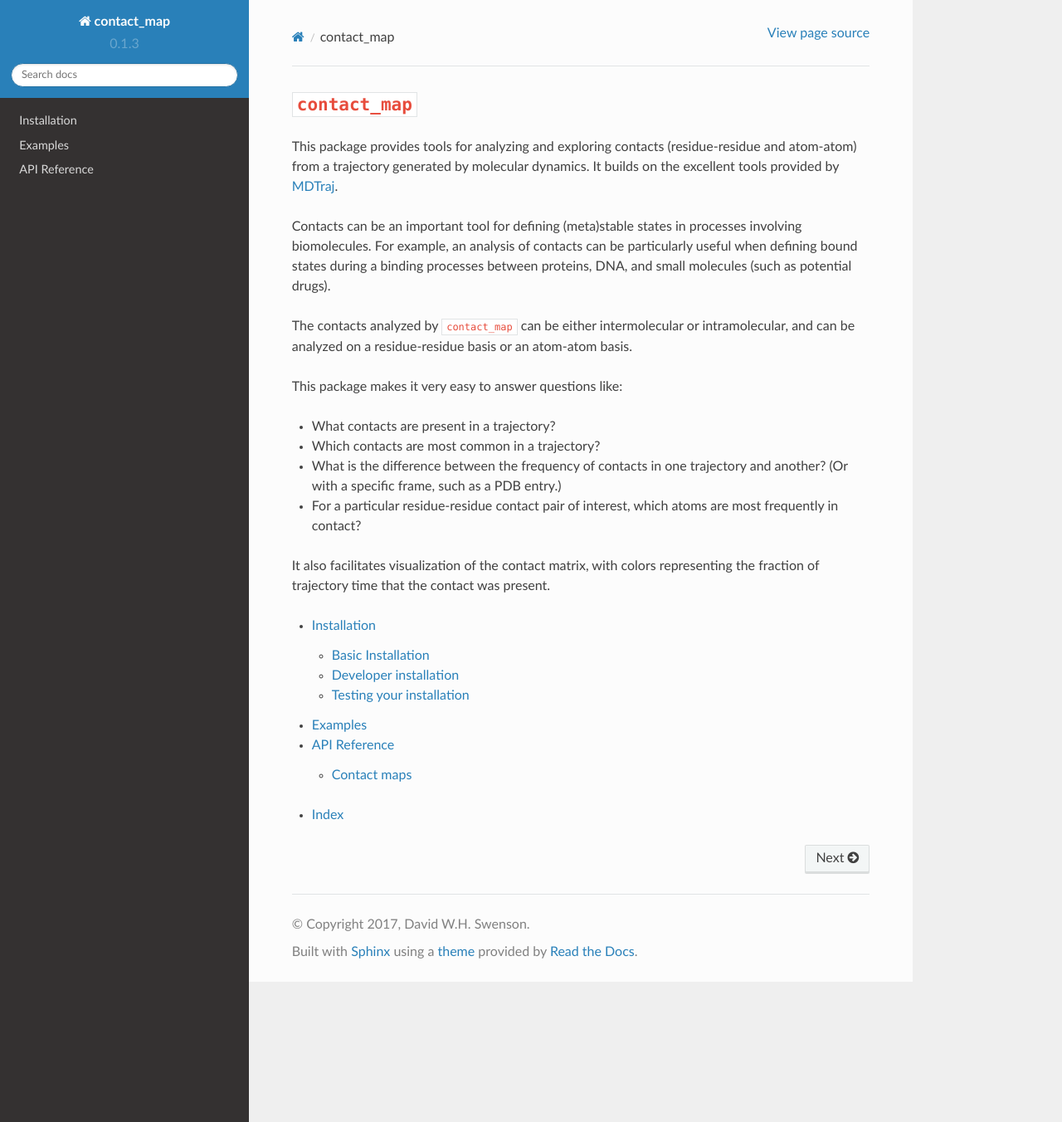
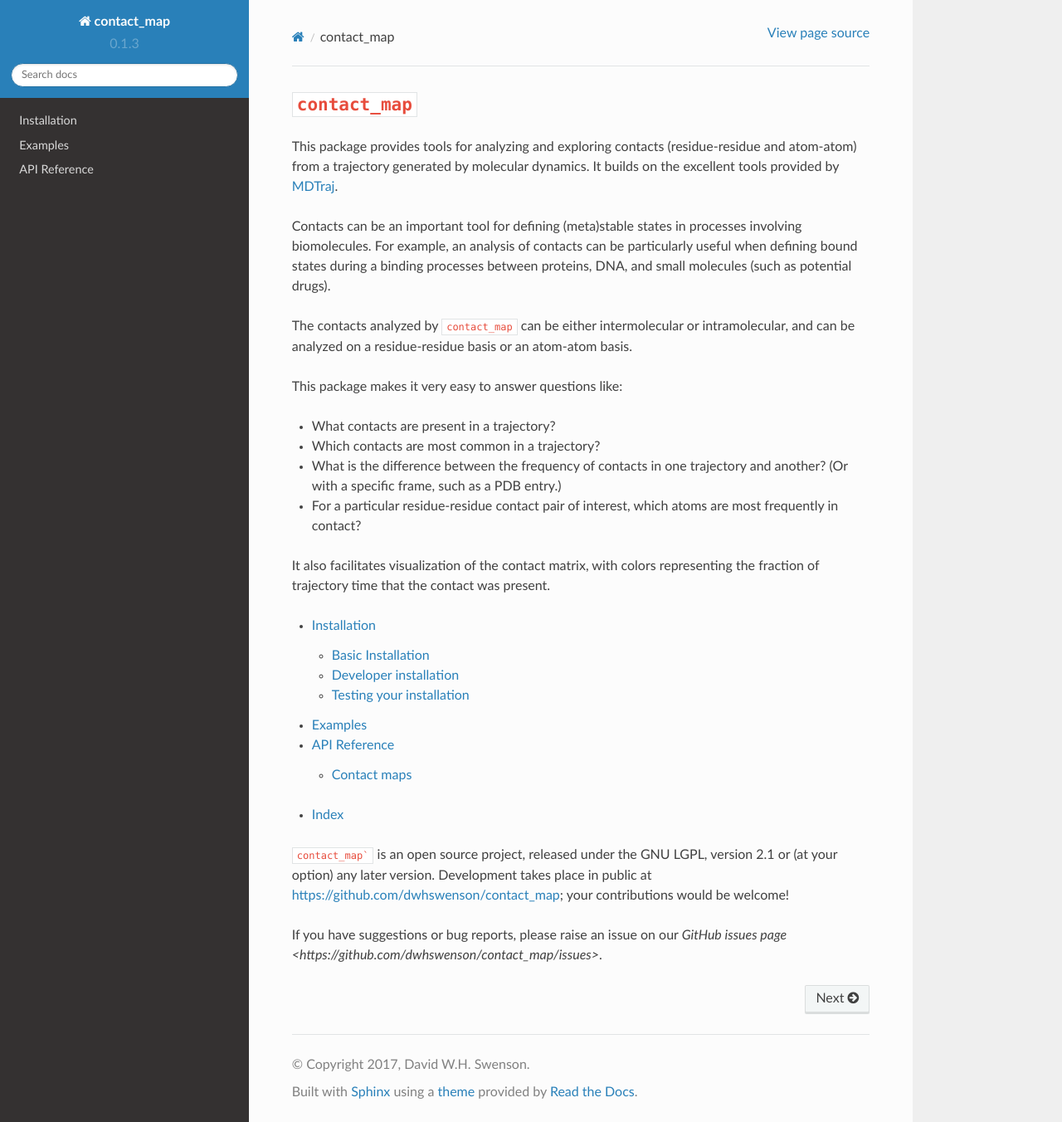
Before and after one commit to dwhswenson/contact_map, a Sphinx documentation site: the page built from docs/index.rst, in a window 1280 px wide and 1352 px high. Shown: the whole window at 83% size. Built offline with Sphinx 7.4.7 and the Read the Docs theme 2.0.0, drawn with Linux system fonts in a browser that asks for light colours.

````diff
--- a/docs/index.rst
+++ b/docs/index.rst
@@ -44,3 +44,11 @@ representing the fraction of trajectory time that the contact was present.
 .. Add understanding_docs at some point
 
 * :ref:`genindex`
+
+``contact_map``` is an open source project, released under the GNU LGPL,
+version 2.1 or (at your option) any later version. Development takes place
+in public at https://github.com/dwhswenson/contact_map; your contributions
+would be welcome!
+
+If you have suggestions or bug reports, please raise an issue on our `GitHub
+issues page <https://github.com/dwhswenson/contact_map/issues>`.
````
Also changed, not shown: README.md (+2 -2 lines).
